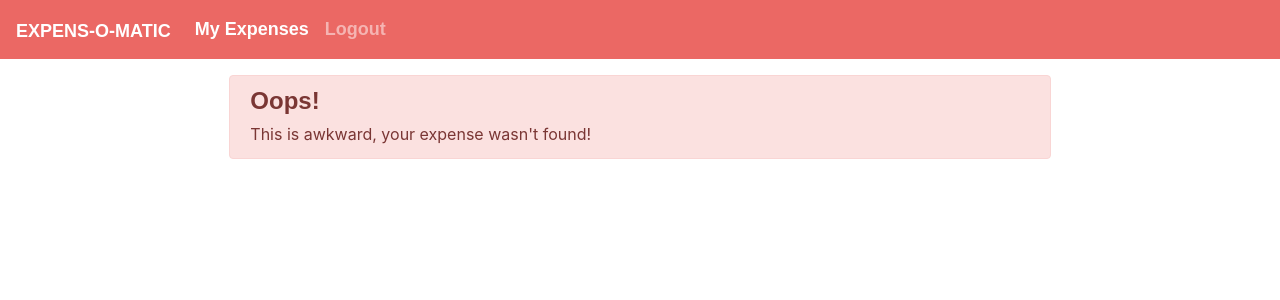
After one commit to carroarmato0/expens-o-matic, a Symfony app: template templates/expenses/show.html.twig in a window 1280 px wide. The commit adds this page. Shown: the top 300 px of the page. Run offline with Twig, Linux system fonts and the light colour scheme; the template is opened without the code that fills it, so the values that code supplies are empty; some libraries are stand-ins or nearby versions; some web fonts are replaced.

Commit message:
Implement deletion of Expenses
Signed-off-by: Christophe Vanlancker <carroarmato0@inuits.eu>

```diff
--- /dev/null
+++ b/templates/expenses/show.html.twig
@@ -0,0 +1,42 @@
+{% extends 'base.html.twig' %}
+
+{% block stylesheets %}
+<link rel="stylesheet" href="https://cdnjs.cloudflare.com/ajax/libs/bootstrap-datepicker/1.9.0/css/bootstrap-datepicker.css">
+{% endblock %}
+
+{% block javascripts %}
+<script src="https://cdnjs.cloudflare.com/ajax/libs/bootstrap-datepicker/1.9.0/js/bootstrap-datepicker.min.js" crossorigin="anonymous"></script>
+<script>
+$('.js-datepicker').datepicker({
+  format: 'dd/mm/yyyy'
+});
+</script>
+{% endblock %}
+
+{% block body %}
+<div class="row">
+  <div class="col-xl-8 container-fluid p-3">
+    {% if expense is empty %}
+    <div class="alert alert-primary">
+      <h4 class="alert-heading">Oops!</h4>
+      <p class="mb-0">This is awkward, your expense wasn&#39;t found!</p>
+    </div>
+    {% else %}
+    <h2>My Expense</h2>
+
+    <div class="jumbotron">
+      <h1 class="display-3">{{ expense.name }}</h1>
+      <p class="lead">{{ expense.description }}</p>
+      <hr class="my-4">
+      <p>It uses utility classes for typography and spacing to space content out within the larger container.</p>
+      <p class="lead">
+        <a class="btn btn-primary btn-lg" href="/expense/{{ expense.id }}/edit" role="button">Edit</a>
+        <a class="btn btn-primary btn-lg" href="/expense/{{ expense.id }}/delete" role="button">Delete</a>
+      </p>
+    </div>
+
+    {% endif %}
+  </div>
+</div>
+
+{% endblock %}
```
Also changed, not shown: public/js/main.js (added, +19 -0 lines), src/Controller/ExpenseController.php (+42 -0 lines), templates/expenses/index.html.twig (+4 -4 lines).
